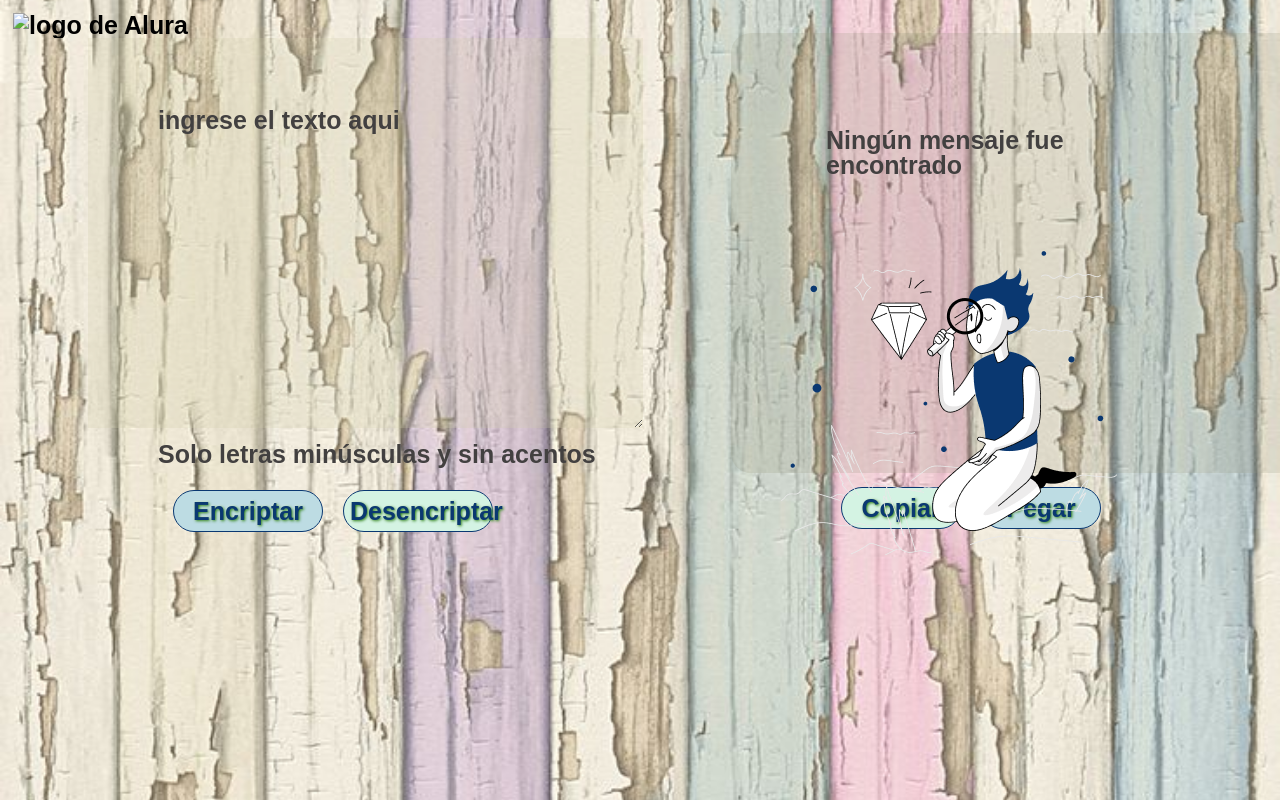
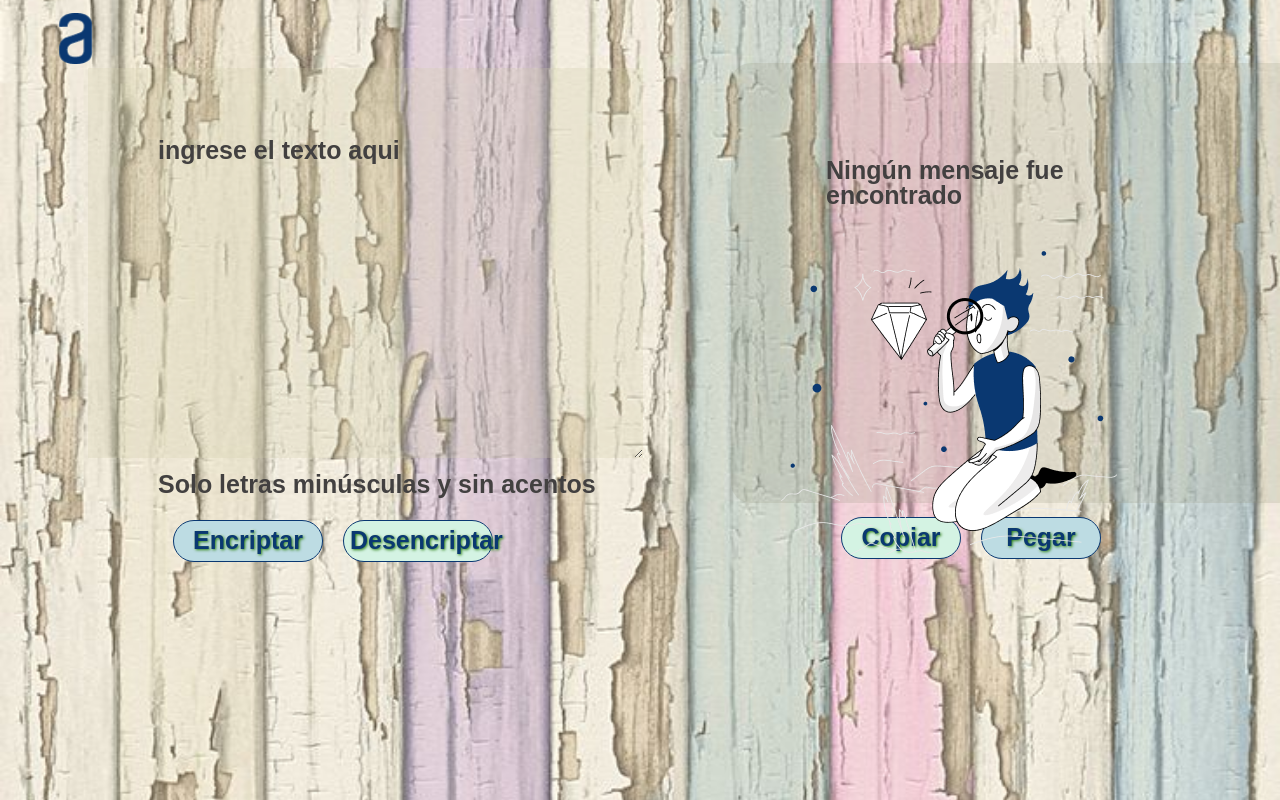
Before and after one commit to AngieCaroP/Texto-Encriptador, a plain HTML site: page index.html in a window 1280 px wide. Drawn offline with Linux system fonts and the light colour scheme; the site is published under a folder, as on GitHub Pages, so addresses that start at the root find nothing; a web font is replaced by a local one.

Commit message:
feat update styles.css

```diff
--- a/index.html
+++ b/index.html
@@ -11,7 +11,7 @@
 </head>
 <body>
     <header>
-        <img class="logo" src="/imagenes/Frame6.png" alt="logo de Alura"></img>
+        <img class="logo" src="imagenes/Frame6.png" alt="logo de Alura"></img>
     </header>
 
     <main class="main">
```
